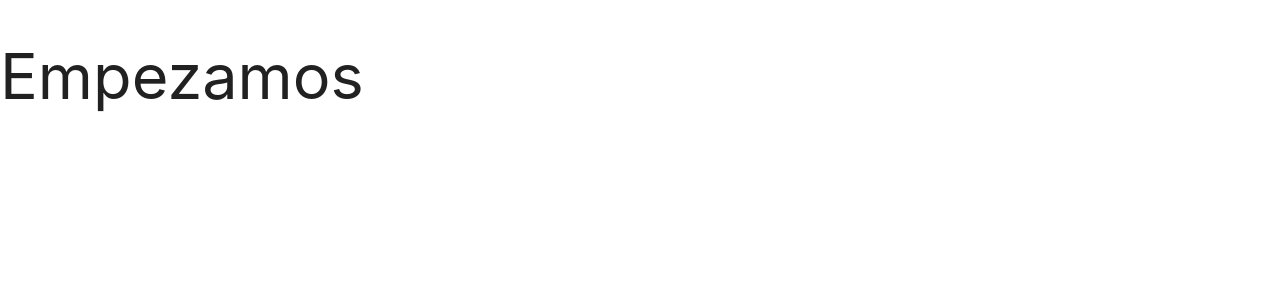
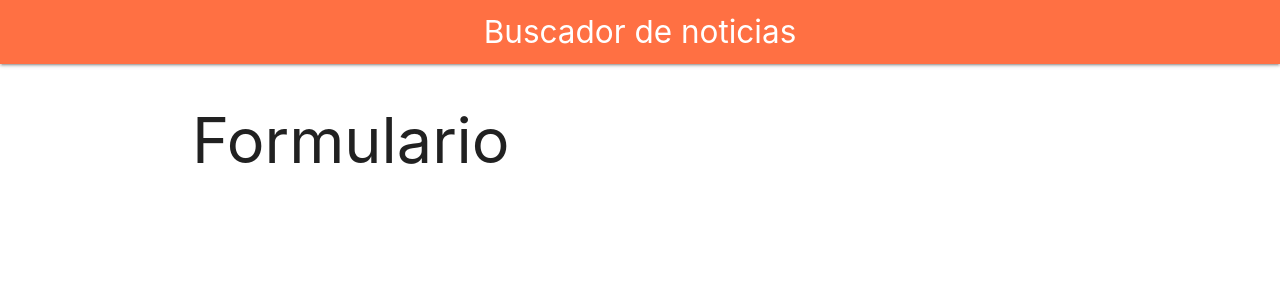
Before and after one commit to Alejandro-Ochando/buscador_noticias, a React (Create React App) app: page / in a window 1280 px wide. Shown: the top 300 px of the page. Built offline with nearby package versions, Linux system fonts and the light colour scheme.

Commit message:
Creando el Header.js  y el Contendor principal  en App.js

```diff
--- a/src/App.js
+++ b/src/App.js
@@ -1,9 +1,17 @@
-import React from 'react';
+import React, { Fragment } from 'react';
+import Header from './components/Header';
 
 
 function App() {
   return (
-    <h1>Empezamos</h1>
+    <Fragment>
+      <Header
+        titulo="Buscador de noticias"
+      />
+      <div className="container white">
+        <h1>Formulario</h1>
+      </div>
+    </Fragment>
   );
 }
 
--- /dev/null
+++ b/src/components/Header.js
@@ -0,0 +1,13 @@
+import React from 'react';
+
+const Header = ({ titulo }) => {
+    return (
+
+        <nav className="nav-wrapper deep-orange lighten-1 ">
+            <a href="#!" className="brand-logo center">{titulo}</a>
+        </nav>
+
+     );
+}
+
+export default Header;
```
